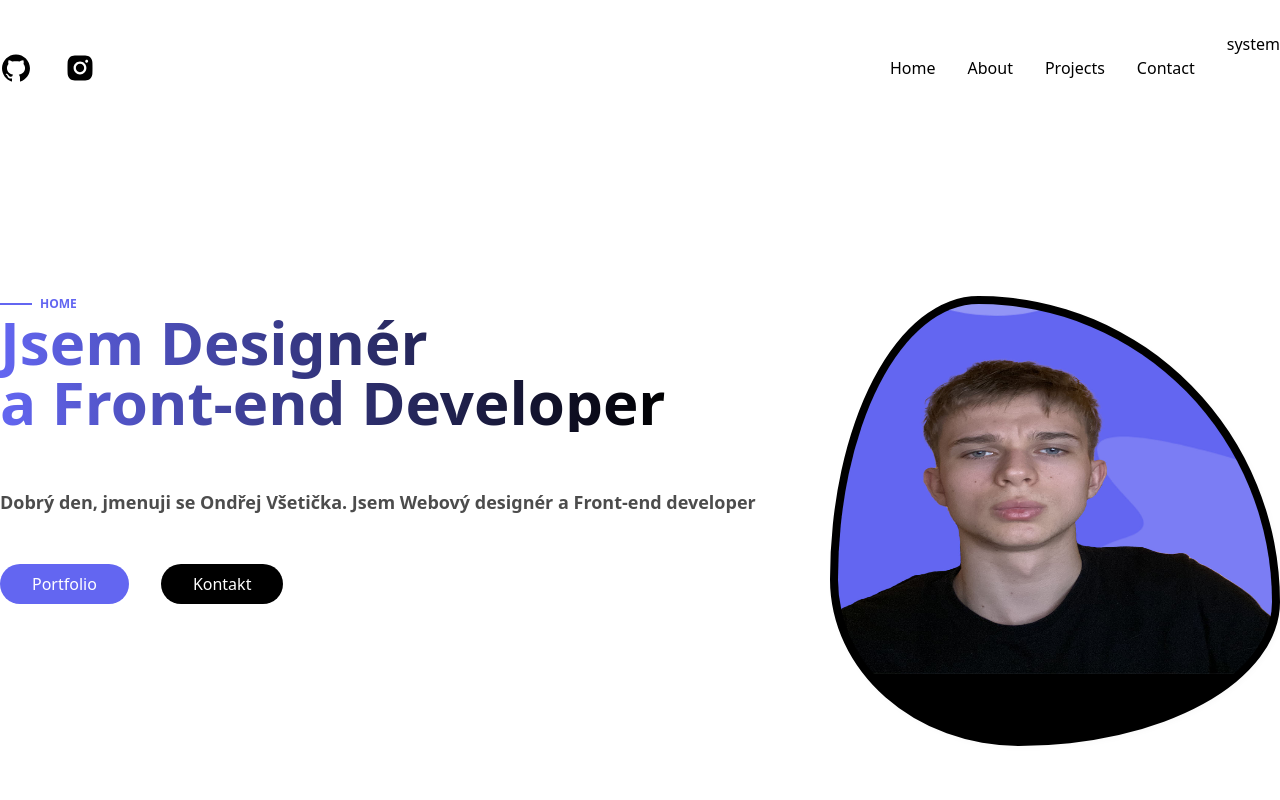
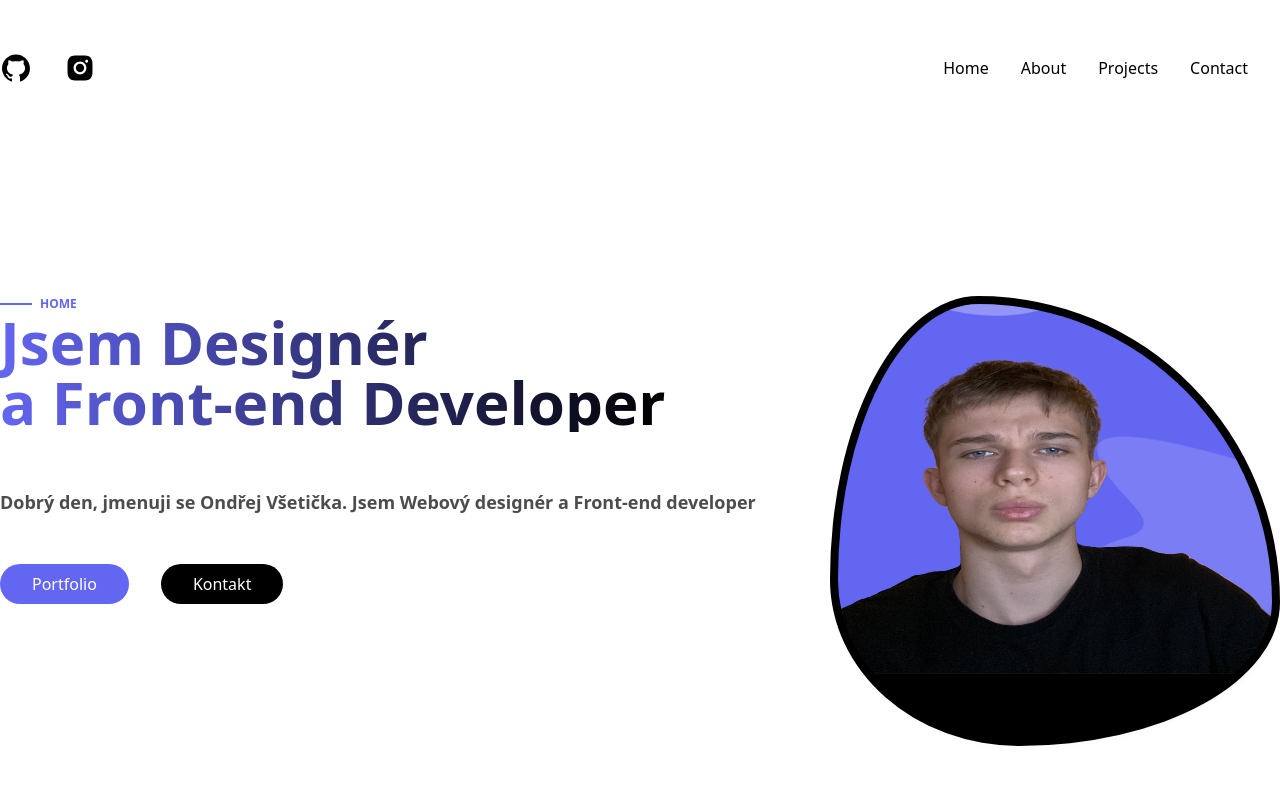
Before and after one commit to Vsetis/ondravseta-portfolio, a Next.js app: page / in a window 1280 px wide. Shown: the top 800 px of the page. Built offline with nearby package versions, Linux system fonts and the light colour scheme.

Commit message:
system theme

```diff
--- a/src/components/ChangeTheme.tsx
+++ b/src/components/ChangeTheme.tsx
@@ -5,9 +5,5 @@ import { CiDark, CiLight } from "react-icons/ci";
 export default function ChangeTheme() {
   const { theme, setTheme } = useTheme();
   setTheme("system");
-  return (
-    <>
-      <div> {theme}</div>
-    </>
-  );
+  return <></>;
 }
```
